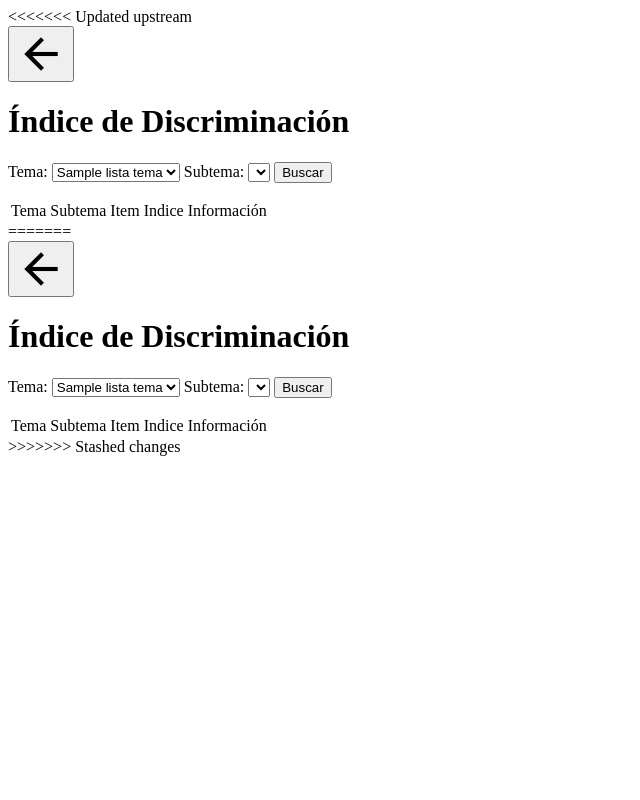
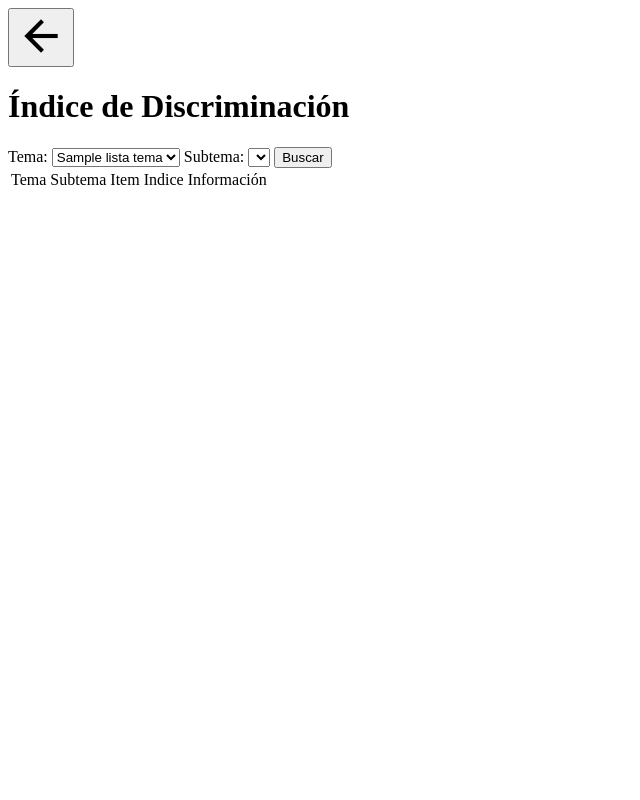
Before and after one commit to JavierCR16/Generador_de_Examenes, a Flask app: template templates/CRUDIndiceDiscriminacion.html in a window 1280 px wide. Shown: the whole page, without its empty margins (0-640 px from the left). Run offline with Flask 2, Linux system fonts and the light colour scheme; the template is opened without the code that fills it: most values are stand-ins (such as "Sample title", 1, 10 or a date in 2020); lists and menus that the app fills with data are empty; some libraries are stand-ins or nearby versions.

Commit message:
Update CRUDIndiceDiscriminacion.html

```diff
--- a/templates/CRUDIndiceDiscriminacion.html
+++ b/templates/CRUDIndiceDiscriminacion.html
@@ -1,4 +1,3 @@
-<<<<<<< Updated upstream
 <!DOCTYPE html>
 <html lang="en">
 
@@ -50,56 +49,3 @@
         </div>
     </body>
 </html>
-=======
-<!DOCTYPE html>
-<html lang="en">
-
-    <head>
-        <meta charset="utf-8">
-        <meta http-equiv="X-UA-Compatible" content="IE=edge">
-        <title>Ingresar</title>
-        <meta name="description" content="">
-        <link rel="stylesheet" href="reset.css">
-        <link rel="stylesheet" href="Indice_stylo.css">
-        <link rel="stylesheet" href="https://cdnjs.cloudflare.com/ajax/libs/font-awesome/4.7.0/css/font-awesome.min.css">
-        <link rel="stylesheet" href="https://fonts.googleapis.com/icon?family=Material+Icons">
-    </head>
-    <body>
-        <div class="header">
-            <button class="btnBack"><i class="material-icons" style="font-size: 50px;">arrow_back</i></button>
-            <h1> Índice de Discriminación </h1>
-        </div>
-        <div>
-           <form class="Buscar" action="" method="post">
-              <label>Tema:</label>
-                  <select name="tema">
-                   {% for listaTema in listaTemas %}
-                      <option value=listaTema>{{ listaTema.1 }}</option>
-                   {% endfor %}
-            </select>
-            <label>Subtema:</label>
-            <select name="subtema">
-                %Agregar las opciones
-            </select>
-            <input class="btnSearch" type="submit" value="Buscar">
-            </form>
-            <table class="TablaIndice">
-                <thead>
-                   <tr>
-                        <td>Tema</td>
-                        <td>Subtema</td>
-                        <td>Item</td>
-                        <td>Indice</td>
-                        <td>Información</td>
-                    </tr>
-                </thead>
-                <tbody>
-
-                </tbody>
-            </table>
-        </div>
-        <div class="footer">
-        </div>
-    </body>
-</html>
->>>>>>> Stashed changes
```
